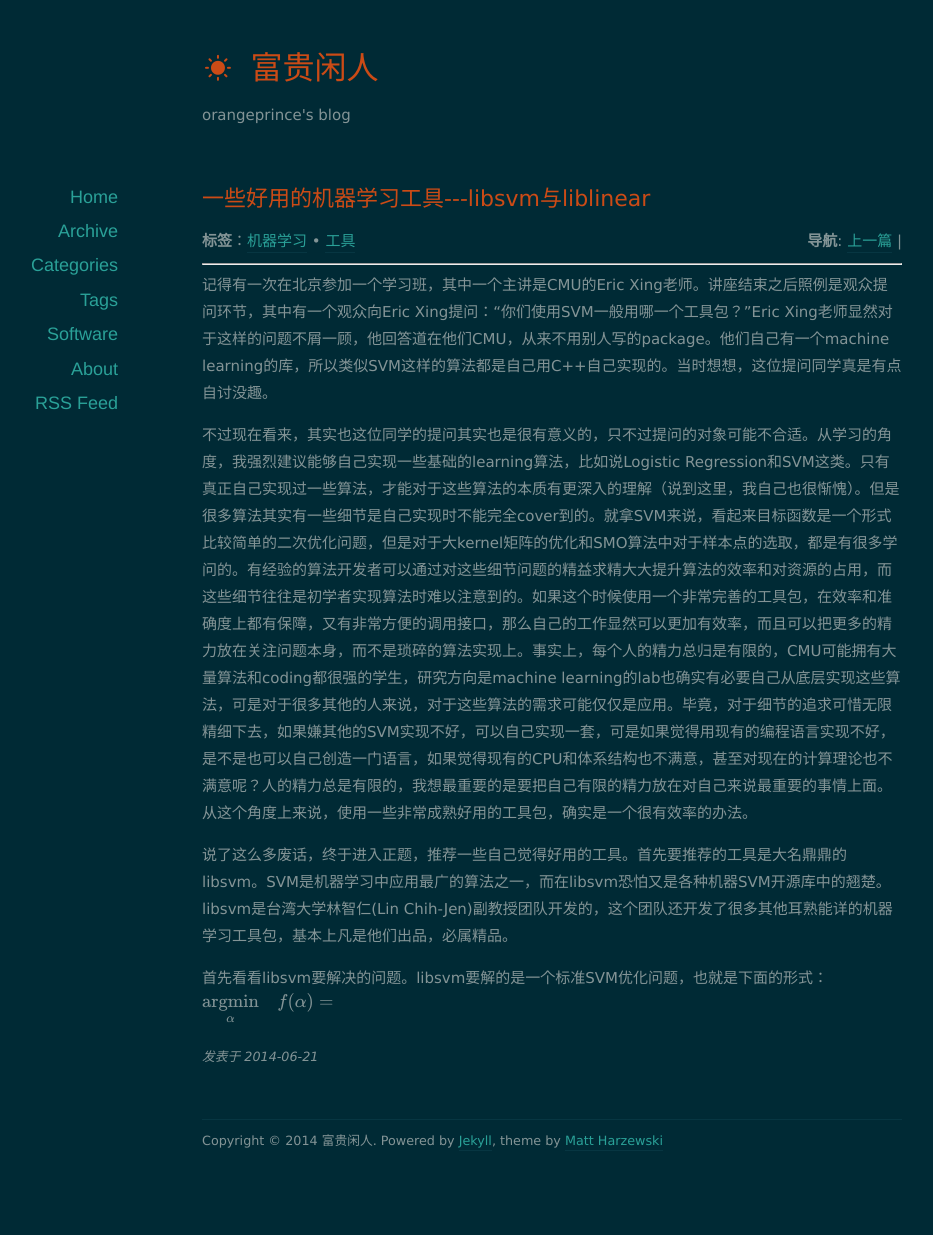
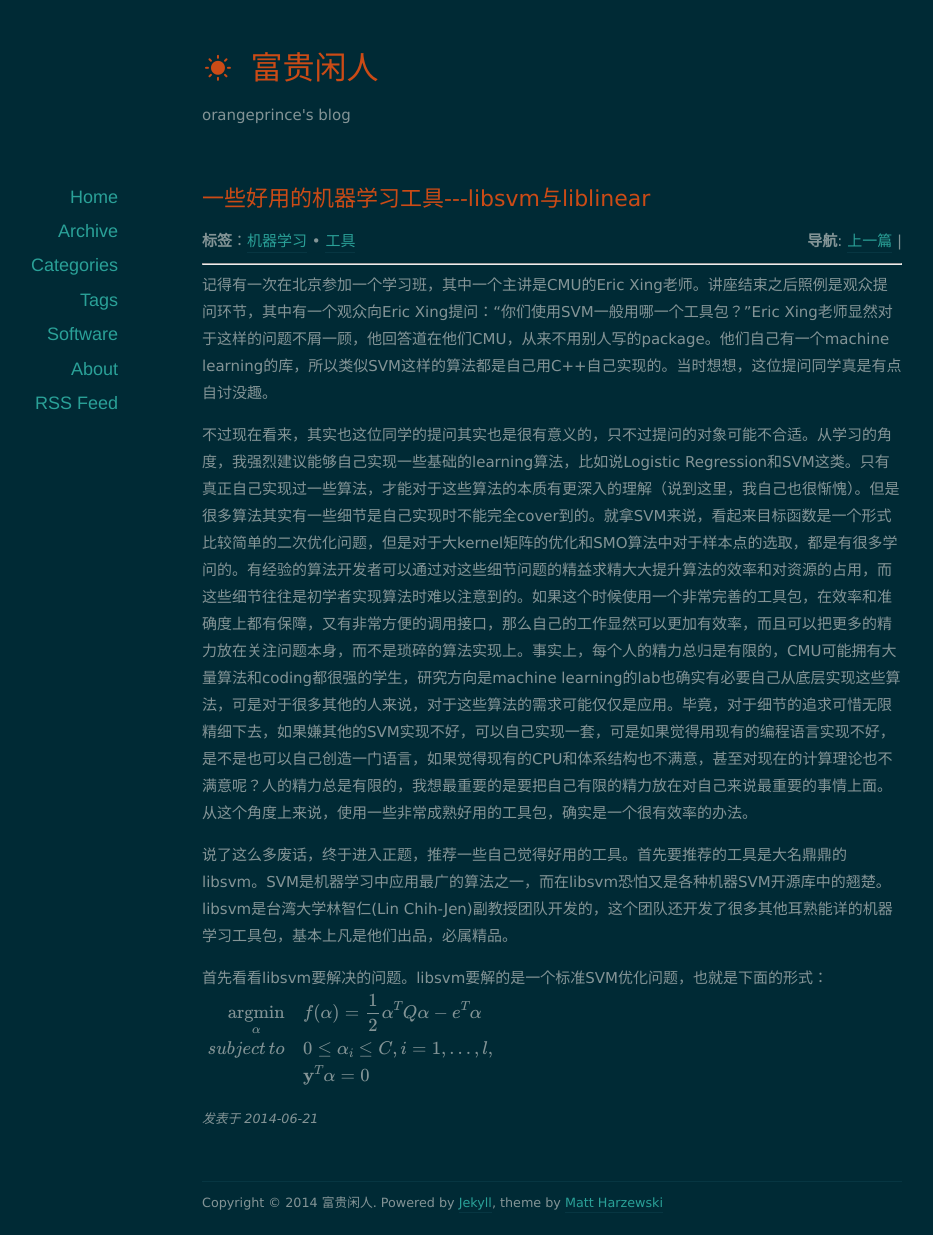
Before and after one commit to orangeprince/orangeprince.github.io, a Jekyll site: the page built from _posts/2014-06-21-libsvm.md, in a window 1280 px wide. Shown: the whole page, without its empty margins (88-1021 px from the left). Built offline with Jekyll 4.4.1, drawn with Linux system fonts in a browser that asks for light colours; nearby versions of some CDN libraries; formulas are drawn with MathJax 3; comment, search, counter and statistics services are not loaded; before the commit the page ends 1173 px from its top, so only the background shows below that.

Commit message:
modified:   _posts/2014-06-21-libsvm.md

```diff
--- a/_posts/2014-06-21-libsvm.md
+++ b/_posts/2014-06-21-libsvm.md
@@ -15,5 +15,8 @@ tags: [机器学习,工具]
 $$
 \begin{aligned}
 \underset{\mathbf{\alpha}}{\operatorname{argmin}} \quad & f(\mathbf{\alpha}) =
+\frac{1}{2} \mathbf{\alpha}^T Q \mathbf{\alpha} - e^T \mathbf{\alpha} \\\
+subject\,to \quad & 0 \le \alpha_i \le C, i= 1,\ldots,l, \\\
+& \mathbf{y}^T \mathbf{\alpha}= 0
 \end{aligned}
 $$
```
